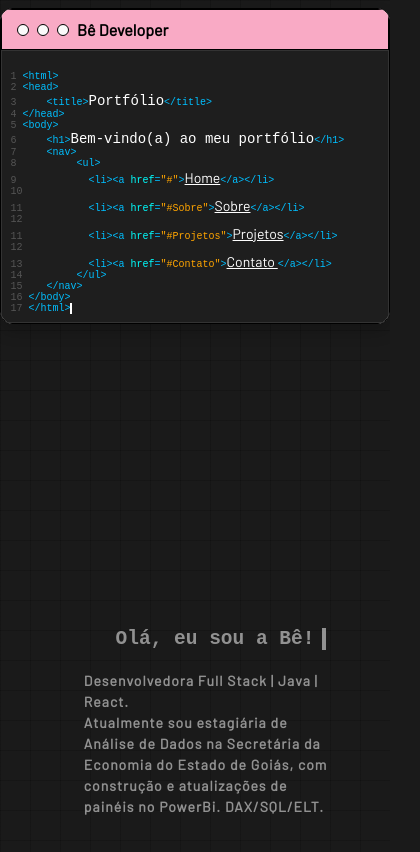
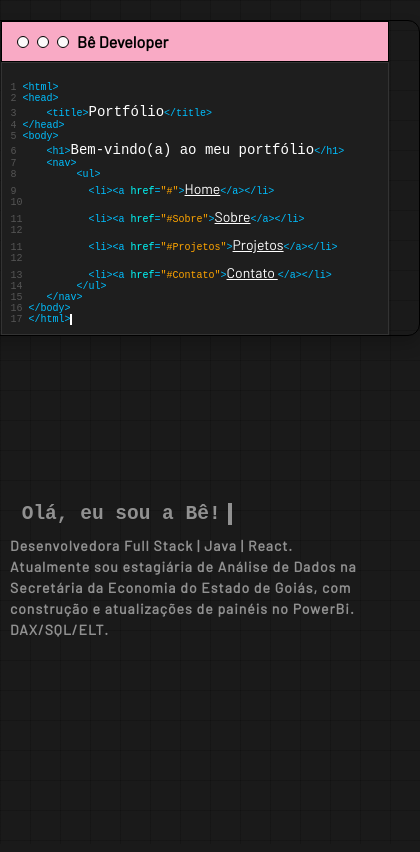
Before and after one commit to BrendaAndreia/portfoliobedeveloper, a plain HTML site: page index.html in a window 390 px wide. Shown: the whole page, 420 px wide, since content can reach past the window. Drawn offline with Linux system fonts and the light colour scheme; a web font is replaced by a local one.

Commit message:
Responsividade - sobre/contato/home

```diff
--- a/css/index.css
+++ b/css/index.css
@@ -26,7 +26,6 @@ body {
     width: 450px;
     border-radius: 12px;
     box-shadow: 0px 8px 16px 0px rgba(0,0,0,0.2);
-    background: #fff;
     overflow: hidden;
     border: 1px solid #000;
     margin: 1vh;
@@ -187,18 +186,26 @@ object{
 
     .home{
         flex-direction: column;
+
     }
      object{
         position: relative;
         top: 15%;
       }
-
+    .window{
+      margin: 20px;
+      padding: 0 30px;
+    }
     .window-title {
       font-size: 16px;
     }
 
     .container {
-      height:90vh ;
+      height: 90vh;
+      width: 100vw;
+    }
+    .titulo-saudacao {
+      margin: 10px 0 ;
     }
 
     .saudacao {
@@ -213,28 +220,6 @@ object{
         font-size: 10px;
     }
   }
-
-
-/* Estilos para tablets */
-@media only screen and (max-width: 768px) {
-    .window {
-      width: 100%;
-    }
-
-    .container {
-      width: 70vw;
-      flex-direction: column;
-    }
-
-    .saudacao {
-      margin-left: 20px;
-    }
-
-    .descricao-saudacao {
-      width: 90%;
-    }
-  }
-
   /* Estilos para smartphones em modo paisagem */
   @media only screen and (min-width: 481px) and (max-width: 768px) and (orientation: landscape) {
     .window {
@@ -258,3 +243,9 @@ object{
       width: 95%;
     }
   }
+
+  @media only screen and (min-width:768px) and (max-width: 1280px){
+   .container{
+    width: 50%;
+  }
+}
--- a/js/script.js
+++ b/js/script.js
@@ -11,7 +11,7 @@ function navigateTo(section) {
   const hamburgerButton = document.getElementById("hamburger-button");
   const windowDiv = document.getElementById("window");
   const targetSection = document.getElementById(section);
-  const home = document.getElementById("Home")
+
 
   if (targetSection) {
     targetSection.style.display = 'flex';
@@ -19,6 +19,7 @@ function navigateTo(section) {
   }
 
   if (isSmallScreen()) {
+
     if (section === 'Sobre' || section === 'Projetos') {
       windowDiv.style.display = "none";
       hamburgerButton.style.display = "block";
@@ -26,7 +27,6 @@ function navigateTo(section) {
     }
     if (section === 'Home' || section === 'Contatos') {
       hamburgerButton.style.display = "none";
-      home.style.height = "50vh";
     }
   }
 }
@@ -34,9 +34,15 @@ function navigateTo(section) {
 document.addEventListener("DOMContentLoaded", function() {
   const hamburgerButton = document.getElementById("hamburger-button");
   const windowDiv = document.getElementById("window");
-
+  const home = document.getElementById("Home")
+  const contato = document.getElementById("Contatos")
+  if (isSmallScreen()) {
+    home.style.height = "50vh";
+    contato.style.height = "50vh";
+  }
   hamburgerButton.addEventListener("click", function() {
     if (isSmallScreen()) {
+      home.style.height = "50vh";
       if (windowDiv.style.display === "none" || windowDiv.style.display === "") {
         windowDiv.style.display = "flex";
       } else {
```
Also changed, not shown: css/contato.css (+7 -0 lines), css/sobre.css (+9 -10 lines).
